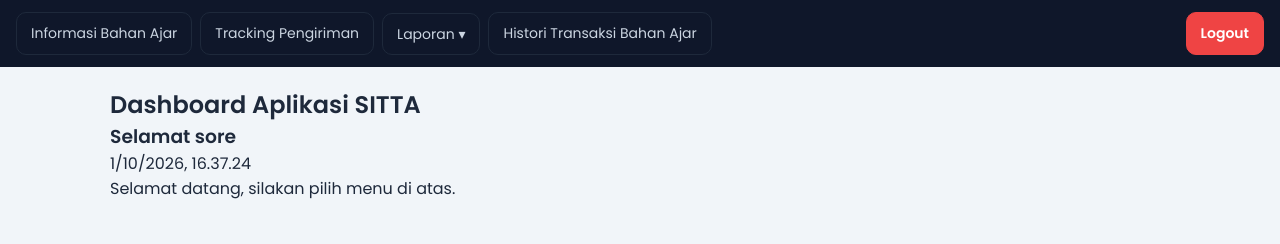
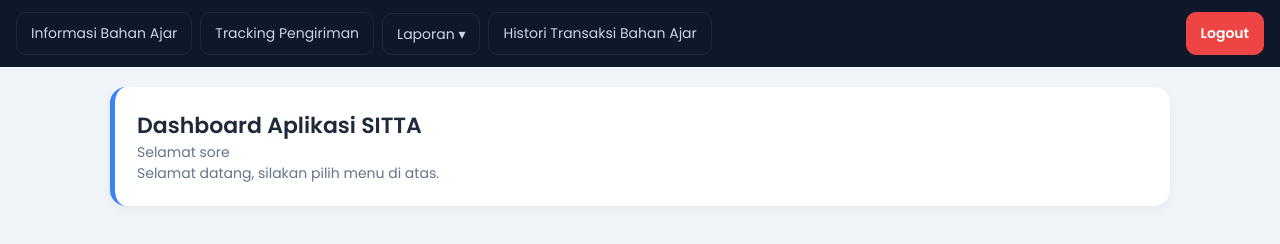
Before and after one commit to ahmadalfan090504-cpu/sitta-praktik, a plain HTML site: page dashboard.html in a window 1280 px wide. Drawn offline with Linux system fonts and the light colour scheme.

Commit message:
Update dashboard layout and greeting message

```diff
--- a/dashboard.html
+++ b/dashboard.html
@@ -18,12 +18,14 @@
         <a href="#">Histori Transaksi Bahan Ajar</a>
         <a href="index.html" class="logout">Logout</a>
     </nav>
-    <div class="container">
-        <h2>Dashboard Aplikasi SITTA</h2>
-        <h3 id="greeting">Selamat pagi</h3>
-        <p id="clock"></p>
-        <p>Selamat datang, silakan pilih menu di atas.</p>
-    </div>
+<div class="container">
+  <div class="dashboard-header">
+    <h2>Dashboard Aplikasi SITTA</h2>
+    <p id="greeting">Selamat malam</p>
+    <p id="tanggal"></p>
+    <p>Selamat datang, silakan pilih menu di atas.</p>
+  </div>
+</div>
     <script src="js/script.js"></script>
 </body>
 
```
